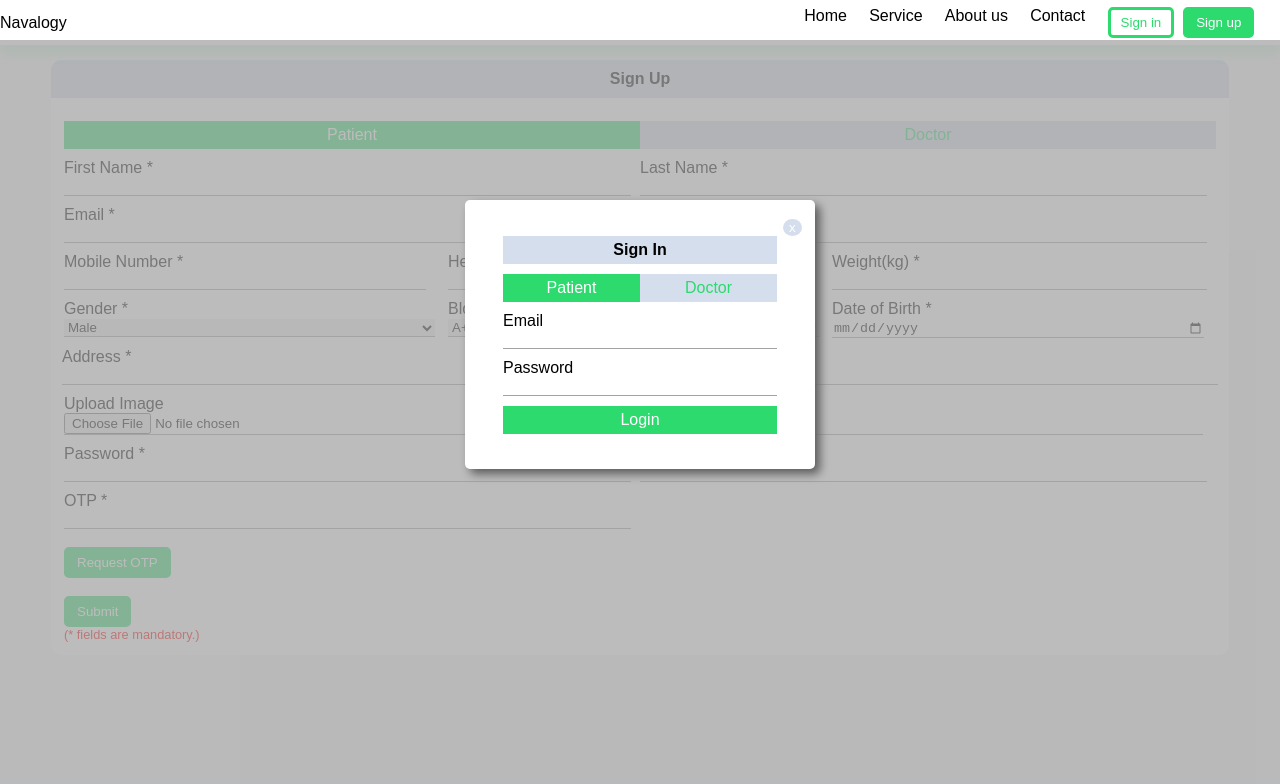
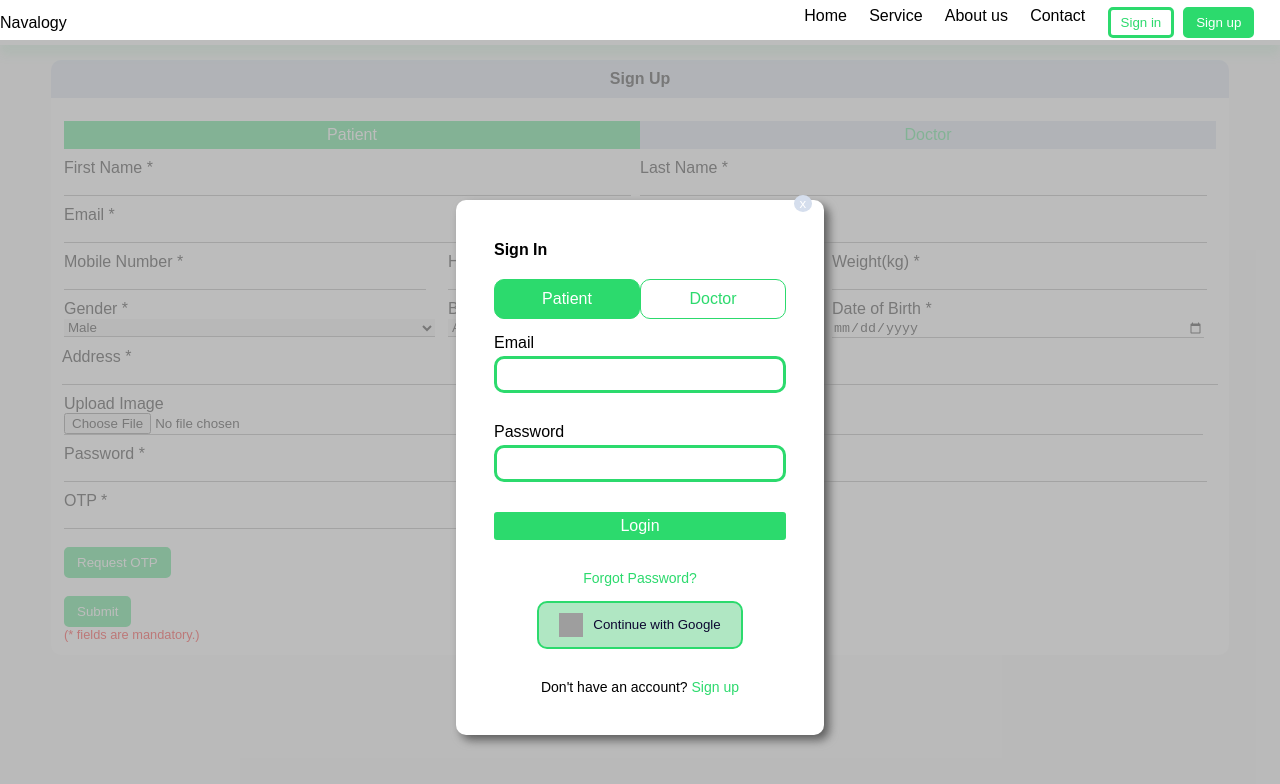
Before and after one commit to ReactersInc/telemedicine-frontend, a React (Create React App) app: page /register in a window 1280 px wide. Both pictures are taken after a click on the button "Sign in". Shown: the top 784 px of the page. Built offline with nearby package versions, Linux system fonts and the light colour scheme; grey boxes are pictures that could not be loaded; the HTML template or start-up script is replaced by a standard one.

Commit message:
singin page done

```diff
--- a/src/components/modalSignin/index.css
+++ b/src/components/modalSignin/index.css
@@ -19,7 +19,7 @@
     top: 20%;
     z-index: 2;
     background-color: white;
-    border-radius: 5px;
+    border-radius: 10px;
     padding: 2% 3%;
     box-shadow: 5px 5px 10px #5d5d5d;
 
@@ -30,21 +30,33 @@
     display: flex;
     align-items: center;
     justify-content: center;
+    margin-bottom: 15px;
+
   }
 .modalRow input{
     border: transparent;
-    border-bottom: 1px solid rgb(163, 163, 163);
-    min-width: 270px
+    /* border-bottom: 1px solid rgb(163, 163, 163); */
+    min-width: 270px;
+    margin-bottom: 15px;
+    border: solid #2CDA6D;
+    padding: 8px;
+    border-radius: 10px;
+
+}
+
+.modalRow .input-field-name{
+    margin-bottom: 4px;
 }
 .signinText{
-    background-color: #D5DEED;
+    /* background-color: #D5DEED; */
     width: 100%;
     padding: 5px 0;
     display: flex;
-    justify-content: center;
+    justify-content: left;
 }
 .modalContainer{
     position: relative;
+
 }
 .closeModal{
     position: absolute;
@@ -57,32 +69,86 @@
     background-color: #D5DEED;
     border-radius: 50%;
 }
-.modalPatientSelector{
-    width: 50%;
+.modalPatientSelector {
+    width: 45%;
     text-align: center;
     background-color: #2CDA6D;
     color: white;
-    padding: 5px 0;
+    padding: 10px;
     cursor: pointer;
+    border-radius: 10px; /* Add border radius */
+    border-radius: 10px; /* Add border radius */
+    border: 1px solid #2CDA6D;
 }
-.modalDoctorSelector{
-    width: 50%;
+
+.modalDoctorSelector {
+    width: 45%;
     text-align: center;
-    background-color: #D5DEED;
+    background-color: #ffffff;
     color: #2CDA6D;
-    padding: 5px 0;
+    padding: 10px;
     cursor: pointer;
+    border-radius: 10px; /* Add border radius */
+    border-radius: 10px; /* Add border radius */
+    border: 1px solid #2CDA6D;
 }
+
 .loginBtn{
     background-color: #2CDA6D;
     color: white;
     width: 100%;
-    padding: 5px 0;
+    padding: 5px;
     display: flex;
     justify-content: center;
     cursor: pointer;
+    border-radius: 3px;
+    /* margin-bottom: 15px; */
 
 }
+
+
+.modalRow .forgotPassword {
+    margin-top: 15px; /* Add space at the top */
+    color: #2CDA6D;
+    font-size: 14px;
+    cursor: pointer;
+  }
+
+
+.modalRow .googleSignupBtn {
+    background-color: #b0e7c3;
+    color: #0c0730;
+    border: 2px solid #2CDA6D;
+    padding: 10px 20px;
+    display: flex;
+    align-items: center;
+    justify-content: center;
+    cursor: pointer;
+    border-radius: 10px;
+  }
+
+  .googleSignupBtn img {
+    width: 24px;
+    height: 24px;
+    margin-right: 10px;
+  }
+
+
+  .signupText {
+    font-size: 14px;
+    text-align: center;
+    margin-top: 15px; /* Add space between the "Sign up with Google" button and the text */
+}
+
+.signupLink {
+    color: #2CDA6D; /* Change color to match your design */
+    cursor: pointer;
+}
+
+.signupLink:hover {
+    text-decoration: underline; /* Add underline effect on hover */
+}
+
 @media screen and (max-width: 900px) {
     .closeModal{
         right: -7%;
--- a/src/components/modalSignin/index.tsx
+++ b/src/components/modalSignin/index.tsx
@@ -1,9 +1,10 @@
-import React, {useState} from "react";
+import React, { useState } from "react";
 import "./index.css"
 import { useDispatch, useSelector } from "react-redux";
 import { setModal } from "../../features/modal/modalSlice";
 import jwt_decode, { JwtPayload } from 'jwt-decode';
 import { userLogin } from "../../features/users/userSlice";
+
 
 interface DecodedJwtPayload {
     email: string;
@@ -27,14 +28,14 @@ interface DecodedJwtPayload {
     timestamp: string;
 }
 
-function ModalSignin(){
+function ModalSignin() {
     const dispatch = useDispatch()
 
     const [credentials, setCredentials] = useState({
-        email:"",
-        password:"",
+        email: "",
+        password: "",
     })
-    const toggleModal = () =>{
+    const toggleModal = () => {
         dispatch(setModal())
     }
 
@@ -42,27 +43,25 @@ function ModalSignin(){
     const [patientSelector, setPatientSelector] = useState("modalPatientSelector")
     const [doctorSelector, setDoctorSelector] = useState("modalDoctorSelector")
 
-    const changeStyleDoctorClick = () =>{
-        if(patientSelector==='modalPatientSelector' && doctorSelector==='modalDoctorSelector')
-        {
+    const changeStyleDoctorClick = () => {
+        if (patientSelector === 'modalPatientSelector' && doctorSelector === 'modalDoctorSelector') {
             setPatientSelector("modalDoctorSelector");
             setDoctorSelector("modalPatientSelector");
             setUserType(1);
         }
     }
 
-    const changeStylePatientClick = () =>{
-        if(patientSelector==='modalDoctorSelector' && doctorSelector==='modalPatientSelector')
-        {
+    const changeStylePatientClick = () => {
+        if (patientSelector === 'modalDoctorSelector' && doctorSelector === 'modalPatientSelector') {
             setPatientSelector("modalPatientSelector");
             setDoctorSelector("modalDoctorSelector");
             setUserType(0);
         }
     }
 
-    const signinHandle = async () =>{
+    const signinHandle = async () => {
         const email = (document.getElementById("email") as HTMLInputElement).value;
-        const password  = (document.getElementById("password") as HTMLInputElement).value;
+        const password = (document.getElementById("password") as HTMLInputElement).value;
 
         // console.log(temp_email+"+"+temp_password);
 
@@ -93,18 +92,18 @@ function ModalSignin(){
                     console.log(decodedJwt);
 
                     dispatch(userLogin({
-                        email:decodedJwt.email,
-                        dob:decodedJwt.dob,
-                        exp:decodedJwt.exp,
-                        gender:decodedJwt.gender,
-                        name:decodedJwt.name,
-                        photoUrl:decodedJwt.photourl,
-                        state:decodedJwt.state,
-                        timeStamp:decodedJwt.timestamp
+                        email: decodedJwt.email,
+                        dob: decodedJwt.dob,
+                        exp: decodedJwt.exp,
+                        gender: decodedJwt.gender,
+                        name: decodedJwt.name,
+                        photoUrl: decodedJwt.photourl,
+                        state: decodedJwt.state,
+                        timeStamp: decodedJwt.timestamp
                     }))
 
                     // window.location.href = "/dashboard"
-                    window.location.href = (userType)?"doctordashboard":"patientdashboard"
+                    window.location.href = (userType) ? "doctordashboard" : "patientdashboard"
 
                 } else {
                     console.error("Invalid response structure.");
@@ -120,7 +119,7 @@ function ModalSignin(){
 
 
     }
-    return(
+    return (
         <>
             <div className="overlay" onClick={toggleModal}>
                 <div className="modal" onClick={toggleModal}>
@@ -144,16 +143,25 @@ function ModalSignin(){
                             </div>
                             <div className="modalRow">
                                 <div >
+                                    <div className="input-field-name">
                                         <label htmlFor="email">Email </label>
-                                <br />
+                                    </div>
+                                    <div>
                                         <input type="email" id="email" name="email" />
+                                    </div>
+
                                 </div>
                             </div>
                             <div className="modalRow">
                                 <div >
+                                    <div className="input-field-name">
                                         <label htmlFor="password">Password </label>
-                                <br />
+                                    </div>
+
+                                    <div>
                                         <input type="password" id="password" name="password" />
+                                    </div>
+
                                 </div>
                             </div>
                             <div className="modalRow">
@@ -161,6 +169,24 @@ function ModalSignin(){
                                     Login
                                 </div>
                             </div>
+
+                            <div className="modalRow">
+                                <div className="forgotPassword">Forgot Password?   </div>
+                            </div>
+
+                            <div className="modalRow">
+                                <button className="googleSignupBtn" >
+                                    <img src="assets/googleImage.svg" alt="Google Icon" />
+                                    Continue with Google
+                                </button>
+                            </div>
+
+                            <div className="modalRow">
+                                <div className="signupText"> Don't have an account? <span className="signupLink">Sign up</span> </div>
+                            </div>
+
+
+
                         </div>
                     </div>
                 </div>
```
Also changed, not shown: src/assets/googleImage.svg (added). Lines whose indentation alone changed are shown as unchanged.
